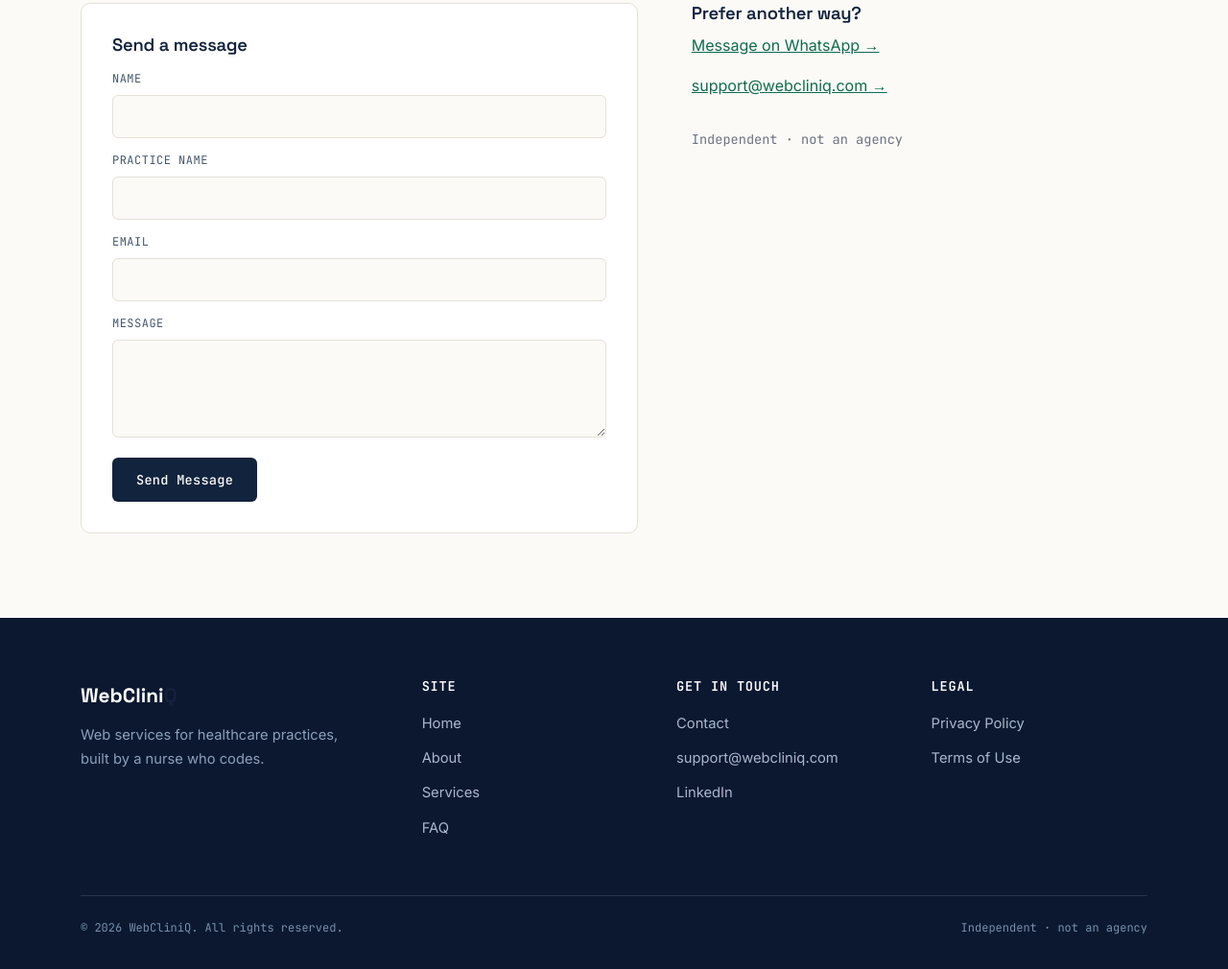
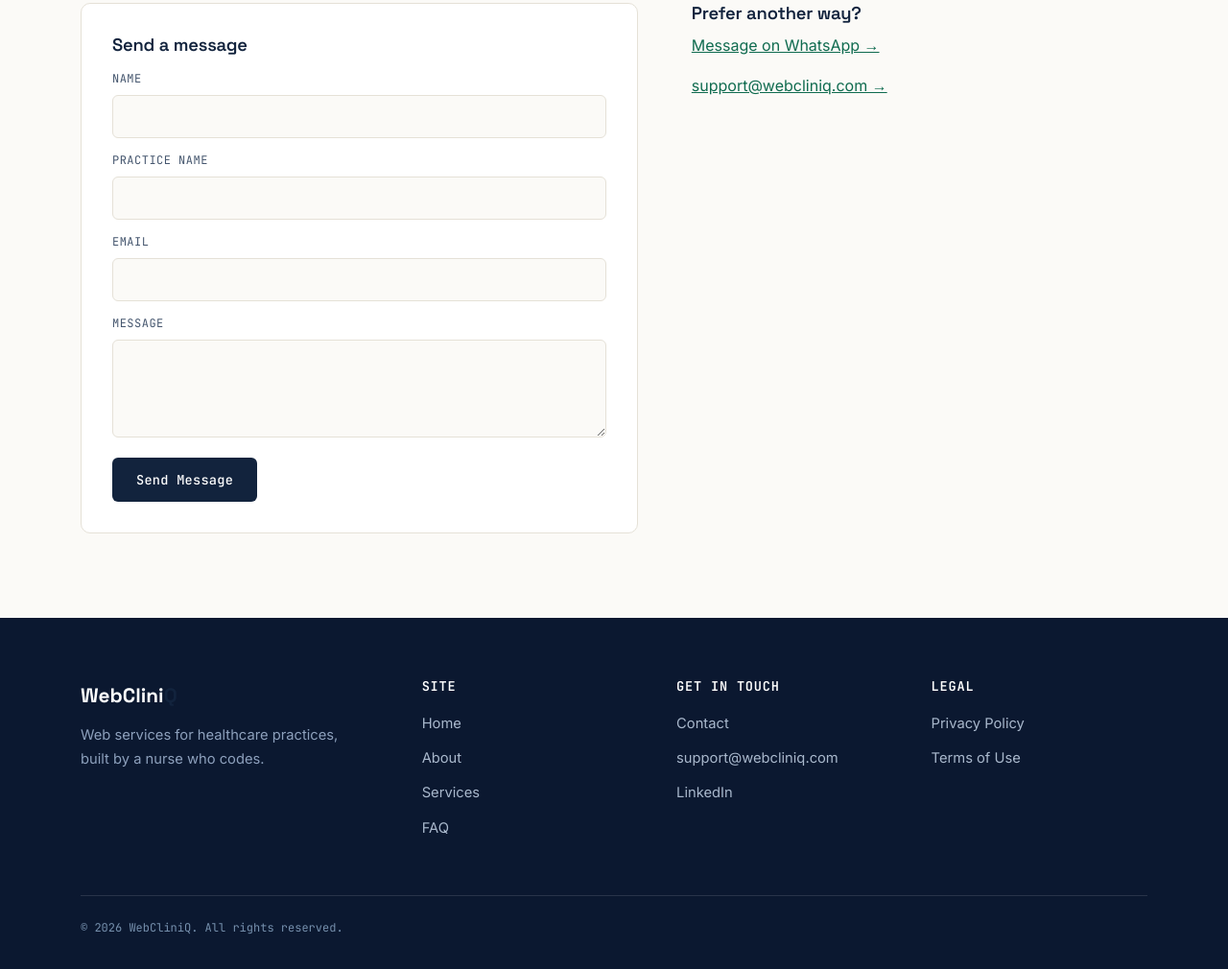
Before and after one commit to Asaah21/webcliniq, a website: page contact.html in a window 1280 px wide. Shown: the part 437-1447 px from the top of the page at 96% size. Drawn offline with Linux system fonts and the light colour scheme.

Commit message:
Remove the 'Independent · not an agency' line from footers and contact page
Co-Authored-By: Claude Opus 5 <noreply@anthropic.com>

```diff
--- a/contact.html
+++ b/contact.html
@@ -90,7 +90,6 @@
         <h3>Prefer another way?</h3>
         <p><a href="https://wa.me/233538665715" target="_blank" rel="noopener">Message on WhatsApp →</a></p>
         <p><a href="mailto:support@webcliniq.com">support@webcliniq.com →</a></p>
-        <p style="margin-top:32px;color:var(--muted);font-family:var(--font-mono);font-size:0.85rem;">Independent &middot; not an agency</p>
       </div>
     </div>
   </section>
@@ -130,7 +129,6 @@
     </div>
     <div class="footer-bottom">
       <span>© 2026 WebCliniQ. All rights reserved.</span>
-      <span>Independent &middot; not an agency</span>
     </div>
   </div>
 </footer>
```
Also changed, not shown: about.html (+0 -1 lines), faq.html (+0 -1 lines), index.html (+0 -1 lines), privacy.html (+0 -1 lines), services.html (+0 -1 lines), terms.html (+0 -1 lines).
